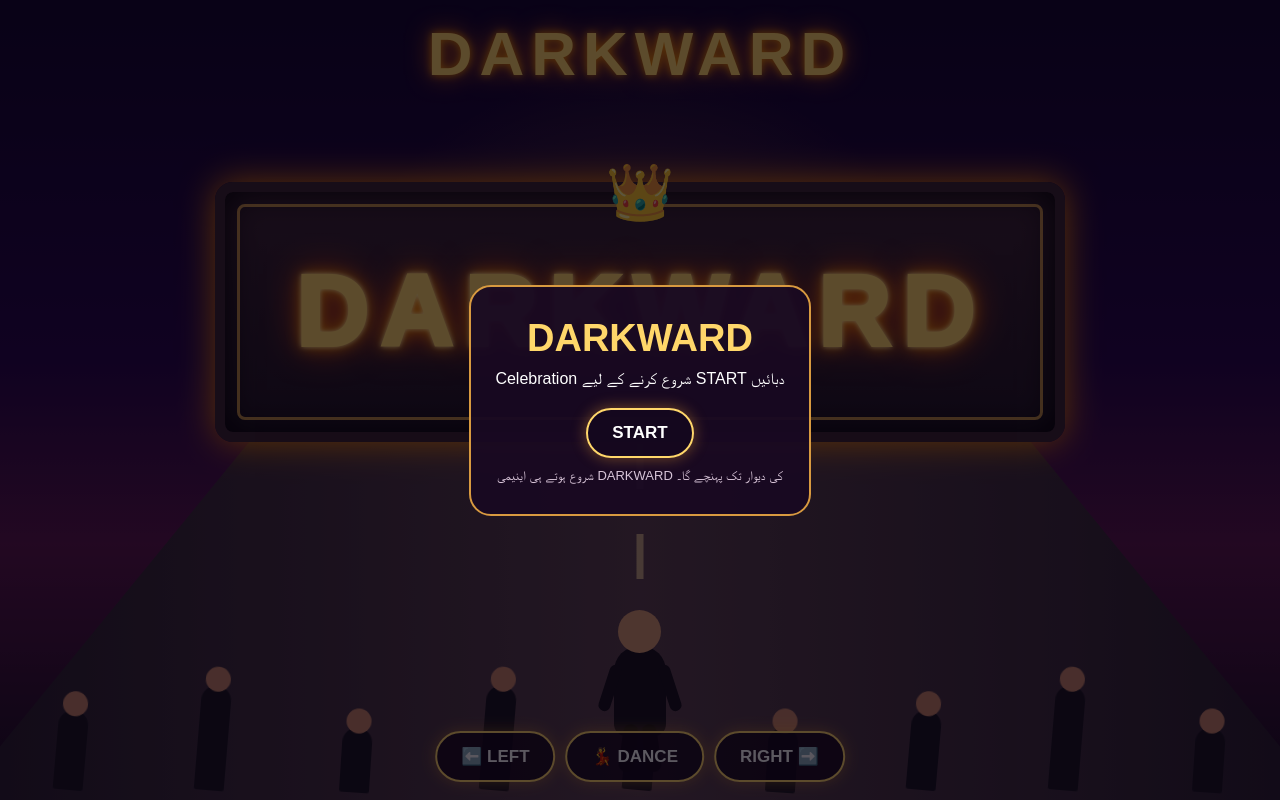
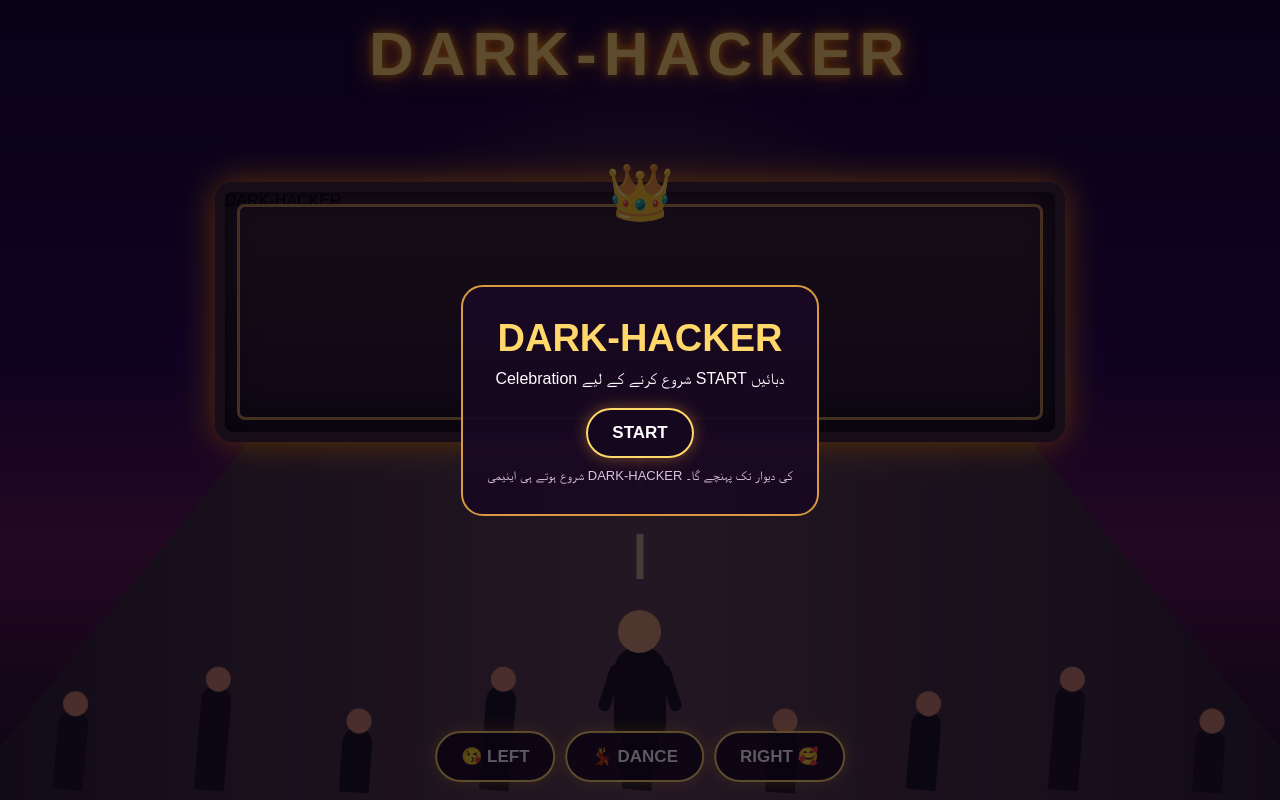
Before and after one commit to malisherhashmi10-bot/Gaming-Mood, a plain HTML site: page index.html in a window 1280 px wide. Drawn offline with Linux system fonts and the light colour scheme.

Commit message:
index.html

```diff
--- a/index.html
+++ b/index.html
@@ -37,7 +37,7 @@ html,body{width:100%;height:100%;overflow:hidden;font-family:Arial,sans-serif;ba
 #wall:before{
  content:"";position:absolute;inset:12px;border:3px solid #e3a84d;border-radius:8px;opacity:.8;
 }
-#darkward{
+#darkhacker{
  position:absolute;z-index:10;left:50%;top:50%;transform:translate(-50%,-50%);
  white-space:nowrap;font-size:clamp(32px,9vw,100px);font-weight:1000;letter-spacing:clamp(3px,1vw,12px);
  color:#ffd76a;text-shadow:0 0 5px #fff0a8,0 0 15px #ff9d00,0 0 35px #ff4d00;
@@ -94,12 +94,12 @@ button{
 <body>
 <div id="game">
   <div id="skyGlow"></div>
-  <div id="title">DARKWARD</div>
+  <div id="title">DARK-HACKER</div>
   <div id="road"></div><div id="roadLine"></div>
 
   <div id="wall">
     <div id="crown">👑</div>
-    <div id="darkward">DARKWARD</div>
+    <div id="darkward">DARK-HACKER</div>
   </div>
 
   <div id="runner" class="running">
@@ -119,17 +119,17 @@ button{
   </div>
 
   <div id="controls">
-    <button id="left">⬅️ LEFT</button>
+    <button id="left">😘 LEFT</button>
     <button id="dance">💃 DANCE</button>
-    <button id="right">RIGHT ➡️</button>
+    <button id="right">RIGHT 🥰</button>
   </div>
 
   <div id="start">
     <div class="panel">
-      <h2>DARKWARD</h2>
+      <h2>DARK-HACKER</h2>
       <p>Celebration شروع کرنے کے لیے START دبائیں</p>
       <button id="startBtn">START</button>
-      <div class="hint">شروع ہوتے ہی اینیمی DARKWARD کی دیوار تک پہنچے گا۔</div>
+      <div class="hint">شروع ہوتے ہی اینیمی DARK-HACKER کی دیوار تک پہنچے گا۔</div>
     </div>
   </div>
 </div>
@@ -154,7 +154,7 @@ function makePetals(){
   for(let i=0;i<45;i++){
     const p=document.createElement('span');
     p.className='petal';
-    p.textContent=['🌸','🌺','🌼','🌷'][Math.floor(Math.random()*4)];
+    p.textContent=['🌸','🌺','😍','😎','😇','🤩','🥹','😘','🫂','🌼','🌷'][Math.floor(Math.random()*4)];
     p.style.left=Math.random()*100+'%';
     p.style.animationDelay=(Math.random()*3)+'s';
     p.style.animationDuration=(3+Math.random()*3)+'s';
@@ -178,7 +178,7 @@ document.getElementById('startBtn').addEventListener('click',()=>{
   started=true;
   start.style.display='none';
   runner.classList.add('running');
-  // پہلے اینیمی سامنے موجود DARKWARD دیوار کی طرف پہنچتا ہے
+  // پہلے اینیمی سامنے موجود DARK-HACKER دیوار کی طرف پہنچتا ہے
   setTimeout(celebration,3500);
 });
 
```
